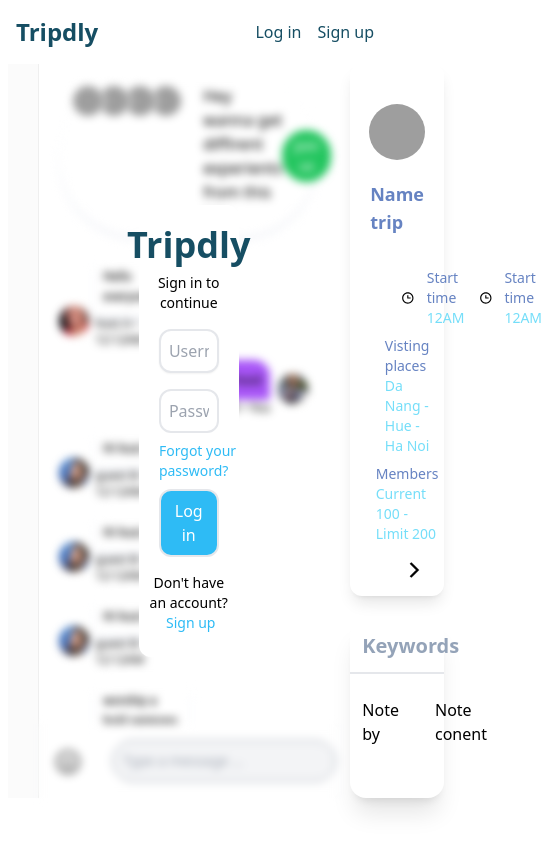
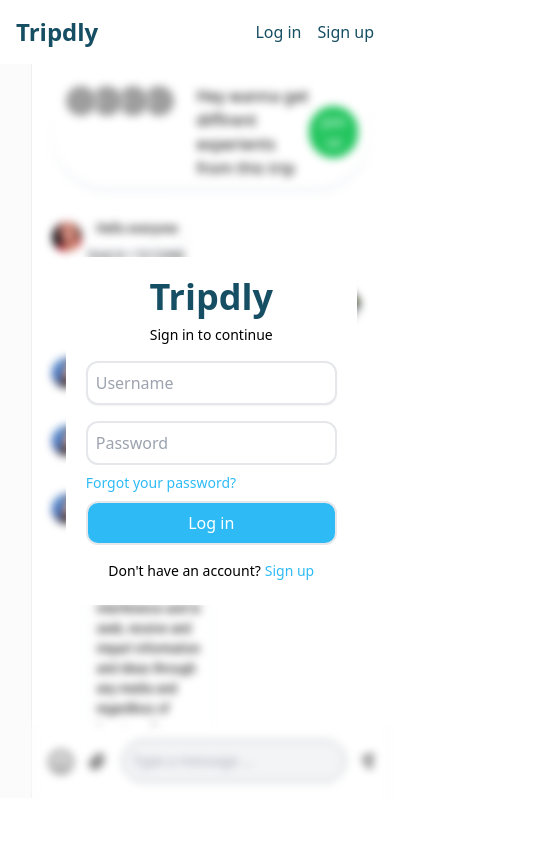
Before and after one commit to NhanPhan159/TRIPDLY, a React (Vite) app in the folder client/: page /trips/1 in a window 390 px wide. Shown: the whole page, 552 px wide, since content can reach past the window. Built offline with nearby package versions, Linux system fonts and the light colour scheme; grey boxes are pictures that could not be loaded.

Commit message:
FE: responsive trip

```diff
--- a/client/src/components/Block.tsx
+++ b/client/src/components/Block.tsx
@@ -6,7 +6,7 @@
   const [signup,setSignup] = useState(true);
   return (
     signup?
-    <div className='w-1/3 h-auto bg-white rounded-xl '>
+    <div className='sm:w-3/4 lg:w-1/3 h-auto bg-white rounded-xl '>
       <p className='flex justify-center mt-5 text-4xl items-center text-cyan-900 font-semibold'>Tripdly</p>
       <p className='text-center p-2 text-sm'>Sign in to continue</p>
 
@@ -23,7 +23,7 @@
       </p>
     </div>
     :
-    <div className='w-1/3 h-auto bg-white rounded-xl '>
+    <div className='sm:w-3/5 lg:w-1/3 h-auto bg-white rounded-xl '>
       <button className='pi pi-angle-left p-2 mt-2 ' onClick={()=>setSignup(true)}></button>
       <p className='flex justify-center text-4xl items-center text-cyan-900 font-semibold'>Tripdly</p>
       <p className='text-center p-2 text-sm'>Sign up</p>
--- a/client/src/components/InforTrip.tsx
+++ b/client/src/components/InforTrip.tsx
@@ -7,7 +7,7 @@
 import { useState } from "react";
 const InforTrip = ({func}:{func:(isTrip:boolean)=>void}) => {
     return (
-        <div className="relative w-full h-full flex flex-col items-center gap-5 bg-white shadow-lg rounded-xl p-10">
+        <div className="relative w-full h-full flex sm:text-xs lg:text-base flex-col items-center gap-5 bg-white shadow-lg rounded-xl md:p-2  lg:p-6 xl:p-10">
             <Avatar alt="Remy Sharp" sx={{ width: 56, height: 56 }} src="/static/images/avatar/1.jpg" />
             <p className="text-lg font-semibold text-[#6683C2]">Name trip</p>
             <button className="absolute right-4 bottom-3 flex" onClick={()=>func(false)}>
@@ -18,30 +18,30 @@
                     <div className="flex items-center gap-3 px-1 py-1">
                         <BiTime className="w-5 h-5"/>
                         <div>
-                            <h3 className="font-medium text-sm text-[#6683C2]">Start time</h3>
-                            <p className="text-sm text-[#75def9]">12AM</p>
+                            <h3 className="font-medium   text-[#6683C2]">Start time</h3>
+                            <p className="  text-[#75def9]">12AM</p>
                         </div>
                     </div>
                     <div className="flex items-center gap-3 px-1 py-1">
                         <BiTime className="w-5 h-5"/>
                         <div>
-                            <h3 className="font-medium text-sm text-[#6683C2]">Start time</h3>
-                            <p className="text-sm text-[#75def9]">12AM</p>
+                            <h3 className="font-medium  text-[#6683C2]">Start time</h3>
+                            <p className="  text-[#75def9]">12AM</p>
                         </div>
                     </div>
                 </div>
                 <div className="flex items-center gap-3 px-1 py-1 justify-center">
                     <CiLocationOn className="w-6 h-6"/>
                     <div>
-                        <h3 className="font-medium text-sm text-[#6683C2]">Visting places</h3>
-                        <p className="text-sm text-[#75def9]">Da Nang - Hue - Ha Noi</p>
+                        <h3 className="font-medium   text-[#6683C2]">Visting places</h3>
+                        <p className="  text-[#75def9]">Da Nang - Hue - Ha Noi</p>
                     </div>
                 </div>
                 <div className="flex items-center gap-3 px-1 py-1 justify-center">
                     <HiOutlineUserGroup className="w-5 h-5"/>
                     <div>
-                        <h3 className="font-medium text-sm text-[#6683C2]">Members</h3>
-                        <p className="text-sm text-[#75def9]">Current 100 - Limit 200</p>
+                        <h3 className="font-medium text-[#6683C2]">Members</h3>
+                        <p className="  text-[#75def9]">Current 100 - Limit 200</p>
                     </div>
                 </div>
             </div>
--- a/client/src/components/UserInfor.tsx
+++ b/client/src/components/UserInfor.tsx
@@ -6,32 +6,34 @@
 
 const UserInfo = ({func}:{func:(isTrip:boolean)=>void}) => {
     return (
-        <div className='flex flex-col gap-4 h-full w-full relative bg-white shadow-lg rounded-xl p-4'>
+        <div className='flex flex-col pb-7 gap-4 h-full sm:text-xs lg:text-base w-full relative bg-white shadow-lg rounded-xl p-4'>
             <div className="flex-1 rounded-xl border relative overflow-hidden">
                 <ReactPlayer url='https://www.youtube.com/watch?v=a3vYNDhmvyg'
                 style={{position: "relative",
                     left: "0",
                     top: "0",
-                    opacity: "1"
+                    opacity: "1",
+                    width:'100%',
+                    height:'100%',
                 }} width={300} height={190} />
             </div>
-            <div className="flex flex-0 justify-start gap-10 items-center px-10">
+            <div className=" flex flex-col lg:flex-row flex-0 justify-start xl:gap-10 lg:gap-5 items-center px-10 ">
                 <div>
                     <Avatar alt="Remy Sharp" src={'/src/assets/cary.jpg'} sx={{ width: 60, height: 60 }} />
                     <p className='ml-2 text-[#6683C2] font-semibold'>Henry</p>
                 </div>
                 <div>
-                    <div className='flex gap-3'>
+                    <div className='flex gap-3 items-center'>
                         <BsTelephone/>
                         <p>0908112233</p>
                     </div>
-                    <div className='flex gap-3'>
+                    <div className='flex gap-3 items-center'>
                         <BsTelephone/>
                         <p>0908112233</p>
                     </div>
                 </div>
             </div>
-            <div className='bottom-2 left-4'>
+            <div className='absolute bottom-1 left-2'>
                 <button className='animate-moving-right' onClick={()=>func(true)}>
                     <IoIosArrowBack className="w-6 h-6"></IoIosArrowBack>
                 </button>
--- a/client/src/components/note.tsx
+++ b/client/src/components/note.tsx
@@ -1,7 +1,7 @@
 const Note = () => {
     return (
-        <div className="flex flex-col gap-3">
-            <div className="mt-3 ml-3 text-xl font-semibold text-slate-400">Keywords</div>
+        <div className="flex flex-col gap-3 sm:text-xs md:text-sm lg:text-base">
+            <div className="mt-3 ml-3 sm:text-base md:text-xl font-semibold text-slate-400">Keywords</div>
             <div className="border"></div>
             <div className="flex gap-9 p-3">
                 <p className="font-medium">Note by</p>
--- a/client/src/pages/trips.tsx
+++ b/client/src/pages/trips.tsx
@@ -34,16 +34,13 @@
   },[data])
 
   return (
-    <div className="flex px-2 h-88/100 w-full">
+    <div className="flex sm:px-2 h-88/100 w-full">
       <div className="bg-white h-full w-1/12">
-        {/* <div className="h-12 hover:bg-slate-600 text-black">Trip 1</div>
-        <div className="h-12 hover:bg-slate-600 text-black">Trip 2</div>
-        <div className="h-12 hover:bg-slate-600 text-black">Trip 3</div> */}
         <SideBar/>
       </div>
       { isLogin ?
         (
-          <div className="bg-[#F6F8FA] h-full w-4/5 mr-3 flex flex-col rounded-xl">
+          <div className="bg-[#F6F8FA] h-full w-11/12 sm:w-4/5 sm:mr-3 flex flex-col rounded-xl">
              <div className="flex-grow-0">
               <MessageHeader/>
             </div>
@@ -54,7 +51,7 @@
               <MessageTool />
             </div></div>)
         : (
-          <BlockUI template={<Block/>} containerClassName="h-full w-4/5 mr-3 flex flex-col rounded-xl" blocked={true}>
+          <BlockUI template={<Block/>} containerClassName="h-full w-11/12 sm:w-4/5 sm:mr-3 flex flex-col rounded-xl" blocked={true}>
             <div className="blur-sm h-full w-full mr-3 flex flex-col rounded-xl">
               <div className="flex-grow-0">
                 <MessageHeader/>
@@ -69,8 +66,8 @@
           </BlockUI>
         )
       }
-      <div className="h-full w-1/4 flex flex-col gap-2">
-        <div className="flex-1 mb-4">
+      <div className="h-full sm:flex hidden flex-col sm:gap-1 md:gap-2 sm:w-1/4">
+        <div className="flex-1 mb-4 sm:h-2/3">
           {isTrip ?
           (
             <InforTrip func={setisTrip}/>
@@ -80,7 +77,7 @@
           )
         }
         </div>
-        <div className="flex-1 bg-white shadow-xl rounded-2xl">
+        <div className="flex-1 bg-white shadow-xl rounded-2xl sm:h-1/3">
           <Note/>
         </div>
       </div>
```
Also changed, not shown: 1 other file (tests, documents, lock files or other folders).
